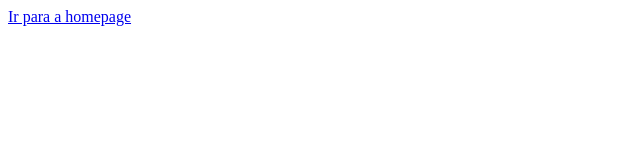
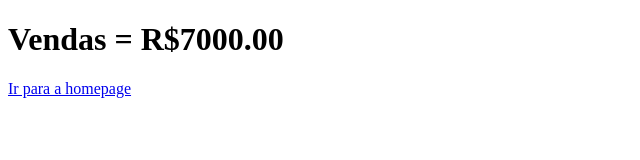
Before and after one commit to 1000neiro/Site-Vendas, a plain HTML site: page vendas.html in a window 1280 px wide. Shown: the whole page, without its empty margins (0-640 px from the left). Drawn offline with Linux system fonts and the light colour scheme.

Commit message:
Atualizando para 7000

```diff
--- a/vendas.html
+++ b/vendas.html
@@ -6,7 +6,7 @@
     <title>Document</title>
 </head>
 <body>
-
+    <h1>Vendas = R$7000.00</h1>
     <a href="index.html">Ir para a homepage</a>
 
 </body>
```
